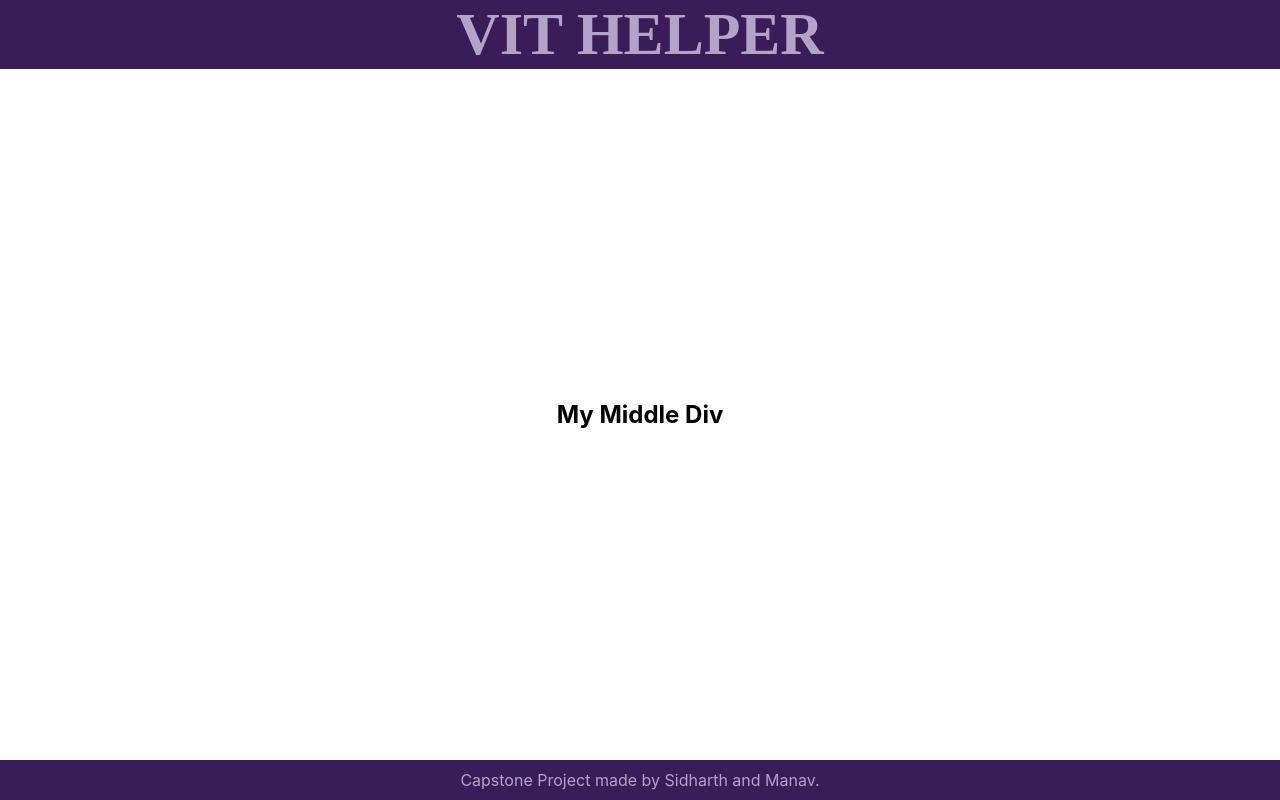
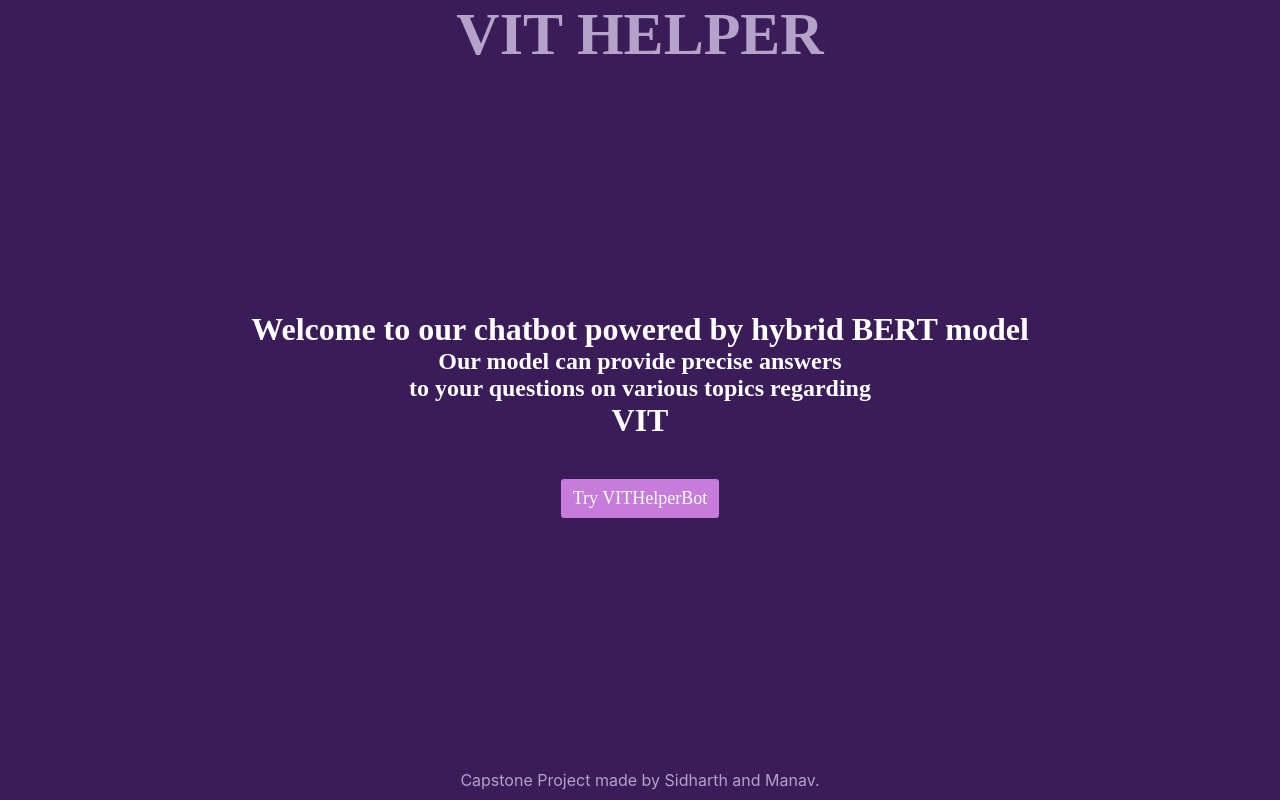
Before and after one commit to manavparikh01/vithelperbot, a React (Create React App) app: page / in a window 1280 px wide. Built offline with nearby package versions, Linux system fonts and the light colour scheme.

Commit message:
first page done

```diff
--- a/src/App.js
+++ b/src/App.js
@@ -2,6 +2,7 @@
 import './App.css';
 import {BrowserRouter, Routes, Route} from "react-router-dom";
 import HomePage from './home';
+import HelperBot from './helperbot';
 
 function App() {
   return (
@@ -10,7 +11,7 @@
          <Routes>
 
            <Route path="/" element={<HomePage />} />
-
+           <Route path="/helperbot" element={<HelperBot />} />
          </Routes>
          </div>
        </BrowserRouter>
--- /dev/null
+++ b/src/helperbot.js
@@ -0,0 +1,45 @@
+import React, { useState } from 'react';
+//import {withRouter} from "react-router";
+
+function HelperBot() {
+  const [messages, setMessages] = useState([]);
+  const [currentMessage, setCurrentMessage] = useState('');
+
+  function handleInputChange(event) {
+    setCurrentMessage(event.target.value);
+  }
+
+  function handleFormSubmit(event) {
+    event.preventDefault();
+    if (currentMessage.trim() !== '') {
+      setMessages([...messages, currentMessage]);
+      setCurrentMessage('');
+    }
+  }
+
+  return (
+    <div>
+      <h1>Chat Page</h1>
+
+      <div>
+        {messages.map((message, index) => (
+          <p key={index}>{message}</p>
+        ))}
+      </div>
+
+      <form onSubmit={handleFormSubmit}>
+        <input
+          type='text'
+          placeholder='Type your message here...'
+          value={currentMessage}
+          onChange={handleInputChange}
+        />
+        <button type='submit'>Send</button>
+      </form>
+    </div>
+  );
+}
+
+export default HelperBot;
+
+//code a simple chating page in react
--- a/src/home.js
+++ b/src/home.js
@@ -2,8 +2,9 @@
 
 import React, { useState } from 'react';
 import classes from './home.module.css';
+import { useNavigate } from "react-router-dom";
 
-function HomePage() {
+const HomePage = () => {
 //   const [name, setName] = useState('');
 
 //   const handleSubmit = (e) => {
@@ -11,6 +12,11 @@
 //     // add logic to save user's name to database or login
 //     console.log(name);
 //   }
+let history = useNavigate();
+
+  function handleClick() {
+    history("/helperbot")
+  }
 
   return (
     <div className={classes.page}>
@@ -18,7 +24,12 @@
         <h1>VIT HELPER</h1>
       </nav>
       <div className={classes.main}>
-        <h2>My Middle Div</h2>
+        <h1>Welcome to our chatbot powered by hybrid BERT model</h1>
+        <h2>Our model can provide precise answers</h2>
+        <h2>to your questions on various topics regarding</h2>
+        <h1>VIT</h1>
+        <div className={classes.spacer}></div>
+        <button onClick={handleClick} className={classes.but}>Try VITHelperBot</button>
       </div>
       <footer className={classes.footer}>
       Capstone Project made by Sidharth and Manav.
@@ -36,3 +47,5 @@
 //code a page with navbar, middle div and a footer in react and make sure that the footer is at the bottom of the page
 
 //code a footer for me with some copyright text
+
+//on clicking on a button a new page should open in react
--- a/src/home.module.css
+++ b/src/home.module.css
@@ -19,8 +19,30 @@
 .main {
     flex-grow: 1;
     display: flex;
+    flex-direction: column;
+    background: #3A1C58;
+    font-family: Century Gothic;
     align-items: center;
     justify-Content: center;
+    color: white;
+}
+
+.spacer {
+    height: 40px;
+}
+
+.but {
+    margin-top: 50;
+    padding-left: 12px;
+    padding-right: 12px;
+    padding-top: 9px;
+    padding-bottom: 9px;
+    background-color: #C77BDA;
+    color: white;
+    font-family: Century Gothic;
+    border: none;
+    font-size: large;
+    border-radius: 3px;
 }
 
 .footer {
--- a/src/index.js
+++ b/src/index.js
@@ -5,11 +5,11 @@
 //import * as serviceWorker from './serviceWorker';
 import reportWebVitals from './reportWebVitals';
 
-ReactDOM.render(
+const root = ReactDOM.createRoot(document.getElementById('root'));
+root.render(
   <React.StrictMode>
     <App />
   </React.StrictMode>,
-  document.getElementById('root')
 );
 
 // If you want your app to work offline and load faster, you can change
```
